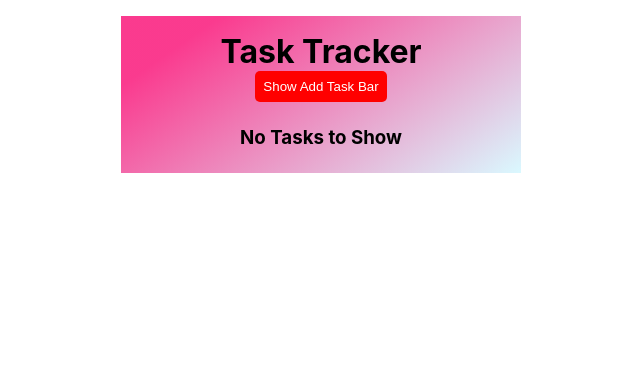
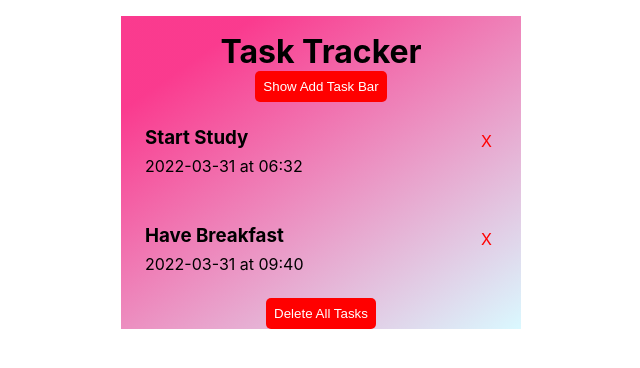
Before and after one commit to Sinanaltundag/task-tracker, a React (Create React App) app: page / in a window 1280 px wide. Shown: the top 368 px of the page, without its empty margins (319-959 px from the left). Built offline with nearby package versions, Linux system fonts and the light colour scheme.

Commit message:
defaılt data add

```diff
--- a/src/App.jsx
+++ b/src/App.jsx
@@ -8,7 +8,20 @@ function App() {
     localStorage.getItem("data") &&
       setData(JSON.parse(localStorage.getItem("data")));
   };
-  const [data, setData] = useState([]);
+  const [data, setData] = useState([
+    {
+      "taskId": 1,
+      "taskTitle": "Start Study",
+      "taskDate": "2022-03-31T06:32",
+      "isDone": false
+    },
+    {
+      "taskId": 2,
+      "taskTitle": "Have Breakfast",
+      "taskDate": "2022-03-31T09:40",
+      "isDone": false
+    }
+  ]);
   const setLocalStorage = (data) => {
     localStorage.setItem("data", JSON.stringify(data));
   };
```
